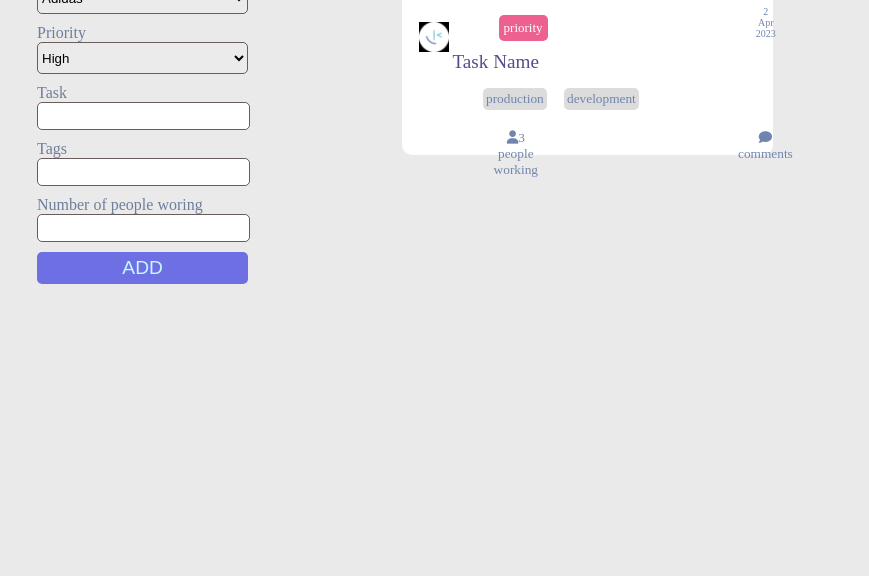
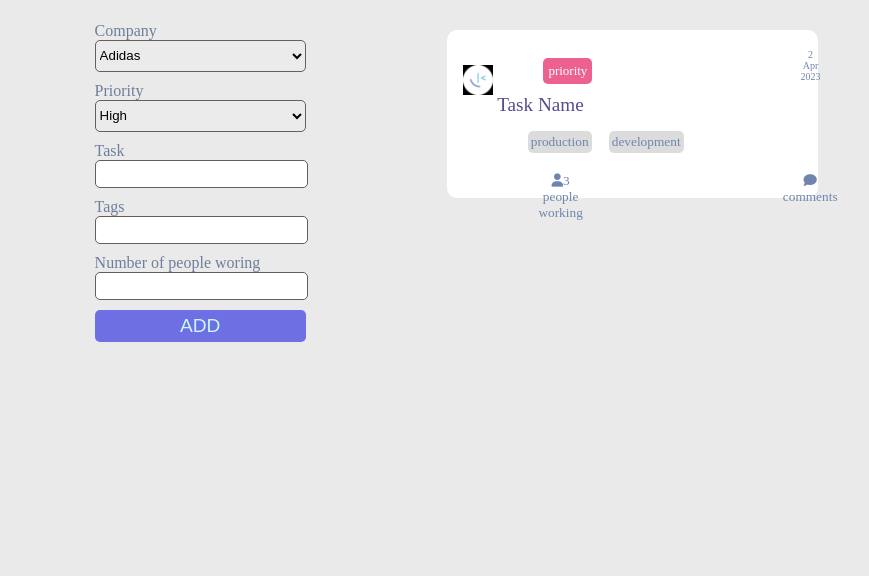
Before and after one commit to Aryan9bisht/task-added, a plain HTML site: page index.html in a window 1280 px wide. Shown: the part 224-800 px from the top of the page, without its empty margins (32-901 px from the left). Drawn offline with Linux system fonts and the light colour scheme.

Commit message:
updating cross platform

```diff
--- a/style.css
+++ b/style.css
@@ -7,6 +7,11 @@ body {
     display: -webkit-box;
     display: -webkit-flex;
     display: flex;
+    -webkit-box-orient: vertical;
+    -webkit-box-direction: normal;
+    -webkit-flex-direction: row;
+    flex-direction: row;
+    margin: 5%;
 }
 
 .form-parts {
```
